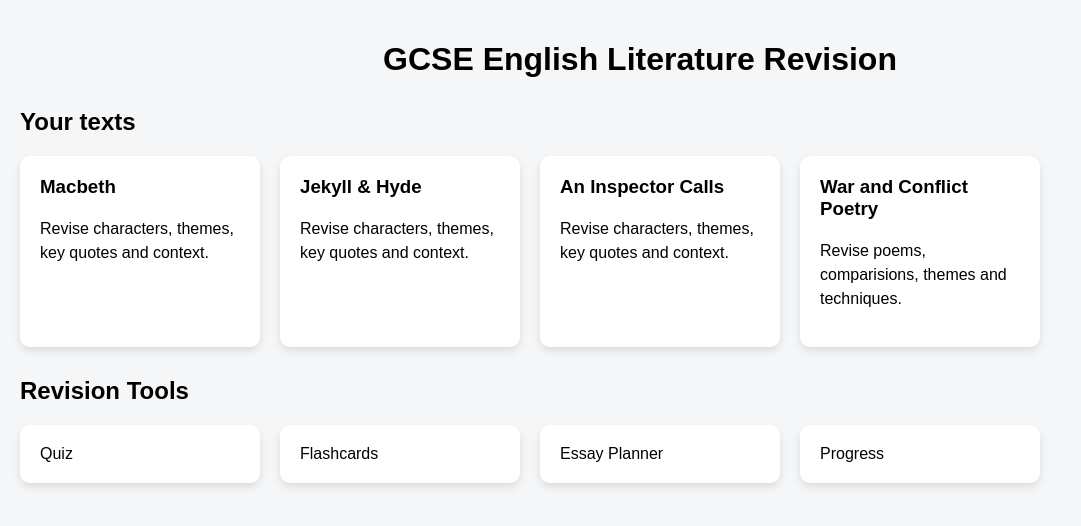
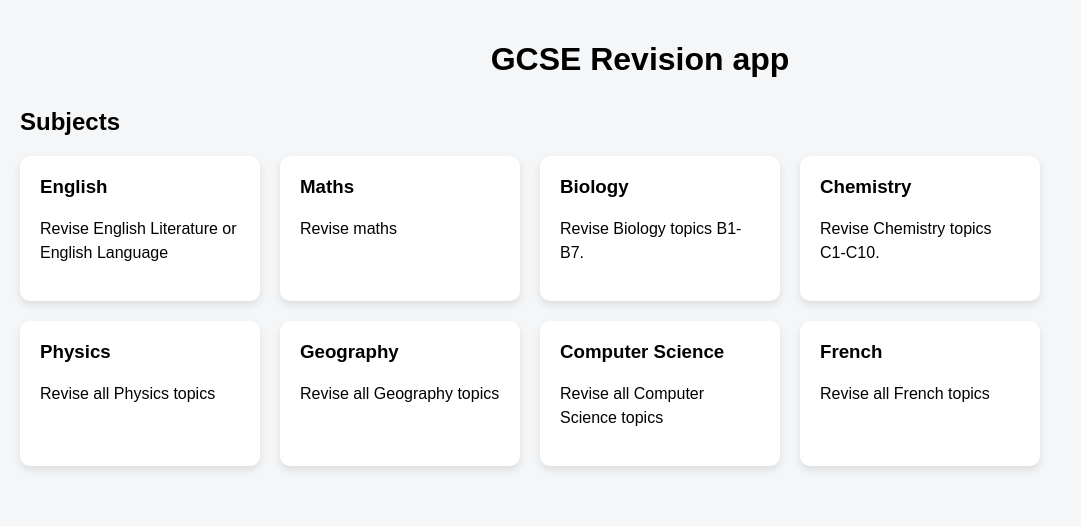
Before and after one commit to jshepherd1234/GCSE-Revision-App, a Flask app: page / in a window 1280 px wide. Shown: the top 526 px of the page, without its empty margins (0-1081 px from the left). Run offline with Flask 3, Linux system fonts and the light colour scheme.

Commit message:
Redesigned central naviagtion page

```diff
--- a/app.py
+++ b/app.py
@@ -7,6 +7,25 @@ app = Flask(__name__) #Creates the flask application
 def homepage(): #Creates function for the homepage
 
     return render_template("home.html")
+
+@app.route("/english") #Sets route for the general english page
+
+def english(): #Creates function for english page
+
+    return render_template("english.html") #Return correct page to user
+
+@app.route("/english-literature")
+
+def english_literture():
+
+    return render_template("english_literature.html")
+
+@app.route("/english-language")
+
+def english_language():
+
+    return render_template("english)_langauge.html")
+
 
 @app.route("/jekyll-hyde") #Sets route for Jekyll and hyde page
 
--- a/templates/home.html
+++ b/templates/home.html
@@ -5,7 +5,7 @@
 <!-- Info about the page-->
 <head>
 
-    <title>GCSE English Literature Revision</title>
+    <title>GCSE Revision app</title>
 
     <link rel="stylesheet" href="{{ url_for('static', filename='style.css') }}">
 
@@ -14,85 +14,109 @@
 <!-- The actual page content-->
 <body>
 
-<h1>GCSE English Literature Revision</h1>
+<h1>GCSE Revision app</h1>
 
-<h2>Your texts</h2>
+<h2>Subjects</h2>
 
 <div class="card-container">
 
-    <a href="/macbeth" class="card">
+    <a href="/english" class="card">
 
-       <h3> Macbeth </h3>
+       <h3> English </h3>
 
        <p>
 
-            Revise characters, themes,
-            key quotes and context.
+            Revise English Literature or English Language
 
        </p>
 
     </a>
 
-    <a href="/jekyll-hyde" class="card">
+    <a href="/maths" class="card">
 
-       <h3> Jekyll & Hyde </h3>
+       <h3> Maths </h3>
 
        <p>
 
-            Revise characters, themes,
-            key quotes and context.
+            Revise maths
 
        </p>
 
     </a>
 
-    <a href="/an-inspector-calls" class="card">
+    <a href="/biology" class="card">
 
-       <h3> An Inspector Calls </h3>
+       <h3> Biology </h3>
 
        <p>
 
-            Revise characters, themes,
-            key quotes and context.
+            Revise Biology topics B1-B7.
 
        </p>
 
     </a>
 
-    <a href="/war-conflict-poetry" class="card">
+    <a href="/chemistry" class="card">
 
-       <h3> War and Conflict Poetry </h3>
+       <h3> Chemistry </h3>
 
        <p>
 
-            Revise poems, comparisions,
-            themes and techniques.
+            Revise Chemistry topics C1-C10.
 
        </p>
 
     </a>
 
-</div>
+    <a href="/physics" class="card">
 
-<h2>Revision Tools</h2>
+        <h3> Physics </h3>
 
-<div class="card-container">
+        <p>
 
-<a href="/quiz" class="card">
-        Quiz
+            Revise all Physics topics
+
+        </p>
+
     </a>
 
-<a href="/flashcards" class="card">
-        Flashcards
+    <a href="/geography" class="card">
+
+        <h3> Geography </h3>
+
+        <p>
+
+            Revise all Geography topics
+
+        </p>
+
     </a>
 
-<a href="/planner" class="card">
-        Essay Planner
+    <a href="/cscience" class="card">
+
+        <h3> Computer Science </h3>
+
+        <p>
+
+            Revise all Computer Science topics
+
+        </p>
+
     </a>
 
-<a href="/progress" class="card">
-        Progress
+    <a href="/french" class="card">
+
+        <h3> French </h3>
+
+        <p>
+
+            Revise all French topics
+
+        </p>
+
     </a>
+
+
 
 </div>
 
```
Also changed, not shown: templates/english.html (added, +47 -0 lines), templates/english_literature.html (added, +101 -0 lines), templates/english_language.html (added).
